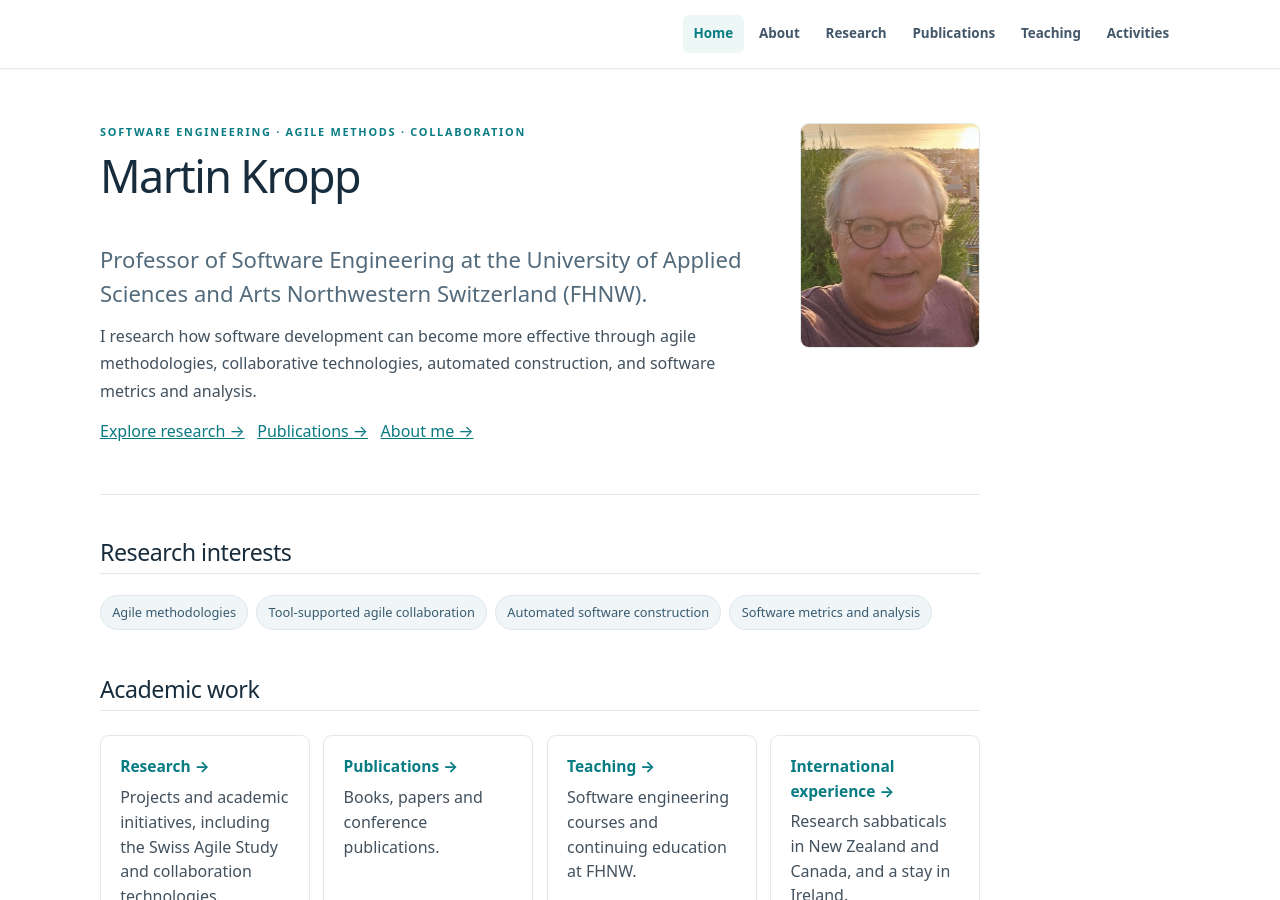
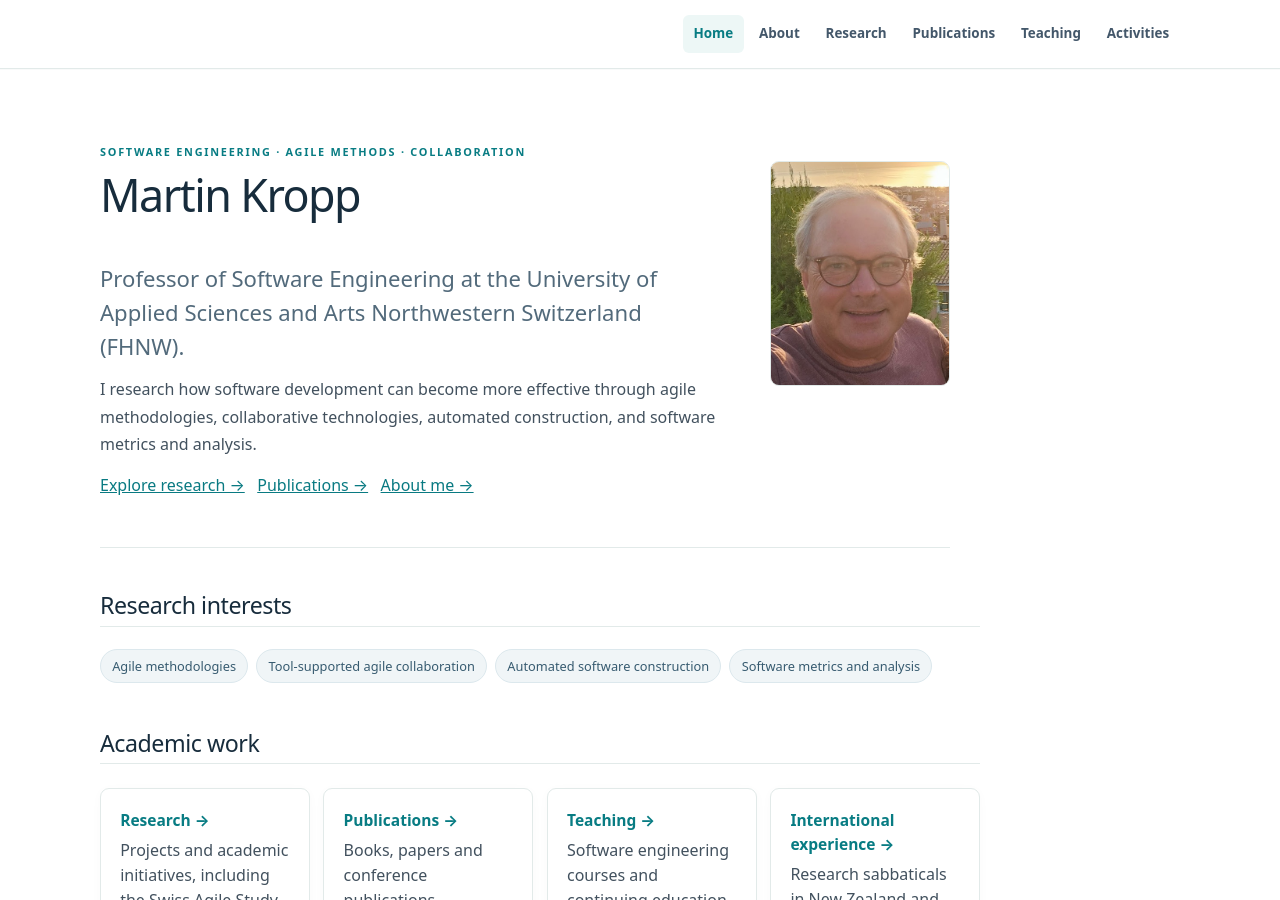
Before and after one commit to martinkropp/martinkropp.github.io, a Jekyll site: the page built from index.md, in a window 1280 px wide and 900 px high. Built offline with Jekyll 4.4.1, drawn with Linux system fonts in a browser that asks for light colours.

Commit message:
Place homepage topic label above photo and title row

```diff
--- a/index.md
+++ b/index.md
@@ -3,15 +3,17 @@
 permalink: /
 description: Martin Kropp — software engineering research, teaching and academic activities.
 ---
-<div class="hero hero-with-photo">
+<div class="hero hero-portrait-section">
+<div class="eyebrow">SOFTWARE ENGINEERING · AGILE METHODS · COLLABORATION</div>
+<div class="hero-with-photo">
 <div class="hero-content">
-<div class="eyebrow">SOFTWARE ENGINEERING · AGILE METHODS · COLLABORATION</div>
 <h1>Martin Kropp</h1>
 <p class="lead">Professor of Software Engineering at the University of Applied Sciences and Arts Northwestern Switzerland (FHNW).</p>
 <p>I research how software development can become more effective through agile methodologies, collaborative technologies, automated construction, and software metrics and analysis.</p>
 <p><a href="/research">Explore research →</a> &nbsp; <a href="/publications">Publications →</a> &nbsp; <a href="/about">About me →</a></p>
 </div>
 <img class="hero-portrait" src="{{ '/me.jpg' | relative_url }}" alt="Portrait of Martin Kropp" loading="eager" decoding="async">
+</div>
 </div>
 
 ## Research interests
```
